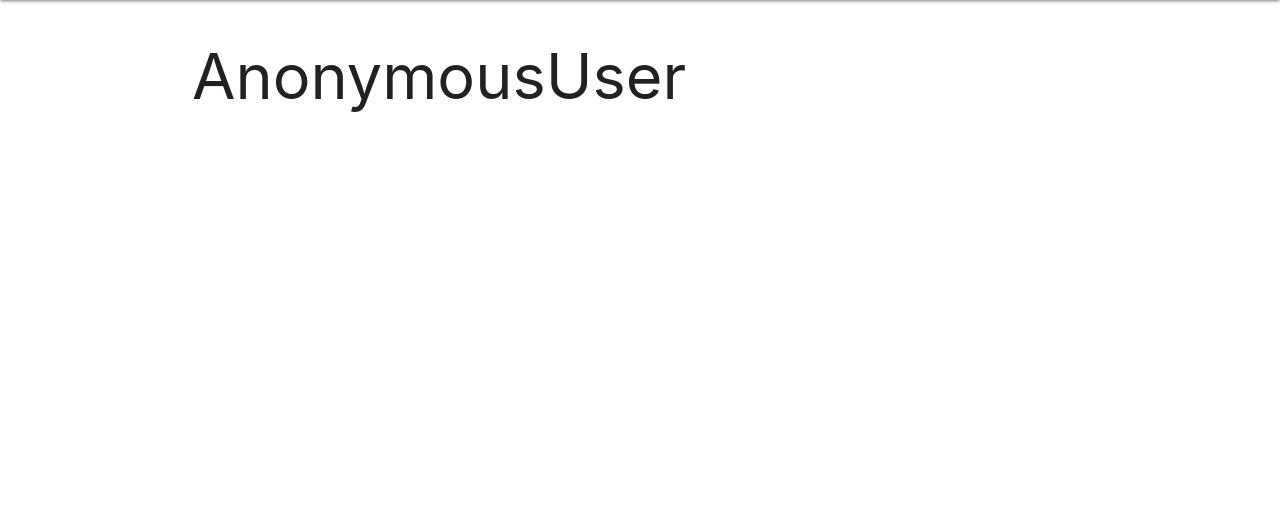
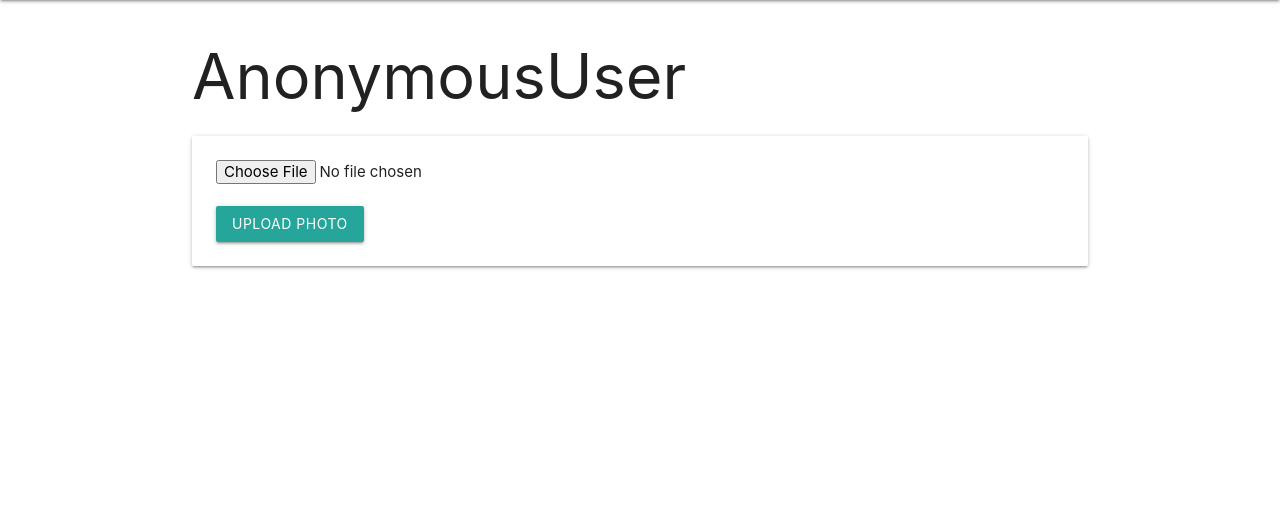
Before and after one commit to diggy63/eventbuds, a Django app: page /user/ in a window 1280 px wide. Shown: the part 64-570 px from the top of the page. Run offline with Django 4.2, Linux system fonts and the light colour scheme.

Commit message:
photo gets saved to aws bucket

```diff
--- a/main_app/admin.py
+++ b/main_app/admin.py
@@ -1,5 +1,6 @@
 from django.contrib import admin
-from .models import Event, Comment
+from .models import Event, Comment, User_Avatar
 # Register your models here.
 admin.site.register(Event)
 admin.site.register(Comment)
+admin.site.register(User_Avatar)
--- a/main_app/templates/user/detail.html
+++ b/main_app/templates/user/detail.html
@@ -4,5 +4,11 @@
 {% block content %}
 
 <h1>{{ user }}</h1>
+<form action="{% url 'add_photo' user.id %}" enctype="multipart/form-data" method="POST" class="card-panel">
+    {% csrf_token %}
+    <input type="file" name="photo-file">
+    <br><br>
+    <input type="submit" class="btn" value="Upload Photo">
+  </form>
 
 {% endblock content %}
--- a/main_app/urls.py
+++ b/main_app/urls.py
@@ -10,4 +10,5 @@ urlpatterns = [
     path('events/<int:event_id>/create_comment', views.create_comment, name="create_comment"),
     path('events/<int:event_id>/delete/<int:comment_id>', views.delete_comment, name="delete_comment"),
     path('user/', views.user_detail, name='user_detail'),
+    path('user/add_photo/<int:user_id>', views.add_photo, name='add_photo'),
 ]
--- a/main_app/views.py
+++ b/main_app/views.py
@@ -3,10 +3,12 @@ from django.http import HttpResponse
 from django.contrib.auth import login
 from django.contrib.auth.forms import UserCreationForm
 from django.views.generic.edit import CreateView, UpdateView, DeleteView
-from .models import Event, Comment
+from .models import Event, Comment, User_Avatar
 import uuid
 import boto3
 
+S3_BASE_URL = 'https://s3.us-west-1.amazonaws.com/'
+BUCKET = 'catcollectorbucket01'
 
 # Create your views here.
 def home(request):
@@ -38,6 +40,7 @@ def events_index(request):
 def event_detail(request, event_id):
     event = Event.objects.get(id=event_id)
     return render(request, 'events/detail.html', {'event': event})
+
 class EventCreate(CreateView):
     model = Event
     fields = '__all__'
@@ -54,3 +57,21 @@ def delete_comment(request, event_id, comment_id):
 
 def user_detail(request):
     return render(request, 'user/detail.html')
+
+def add_photo(request, user_id):
+  # photo-file will be the "name" attribute on the <input type="file">
+  photo_file = request.FILES.get('photo-file', None)
+  if photo_file:
+    s3 = boto3.client('s3')
+    # need a unique "key" for S3 / needs image file extension too
+    key = uuid.uuid4().hex[:6] + photo_file.name[photo_file.name.rfind('.'):]
+    # just in case something goes wrong
+    try:
+      s3.upload_fileobj(photo_file, BUCKET, key)
+      #build the full url string
+      url = f"{S3_BASE_URL}{BUCKET}/{key}"
+      # we can assign to cat_id or cat (if you have a cat object)
+      User_Avatar.objects.create(url=url, user_id=user_id)
+    except:
+      print('An error occurred uploading to S3.')
+  return redirect('/user')
```
Also changed, not shown: main_app/migrations/0003_user_avatar.py (added).
